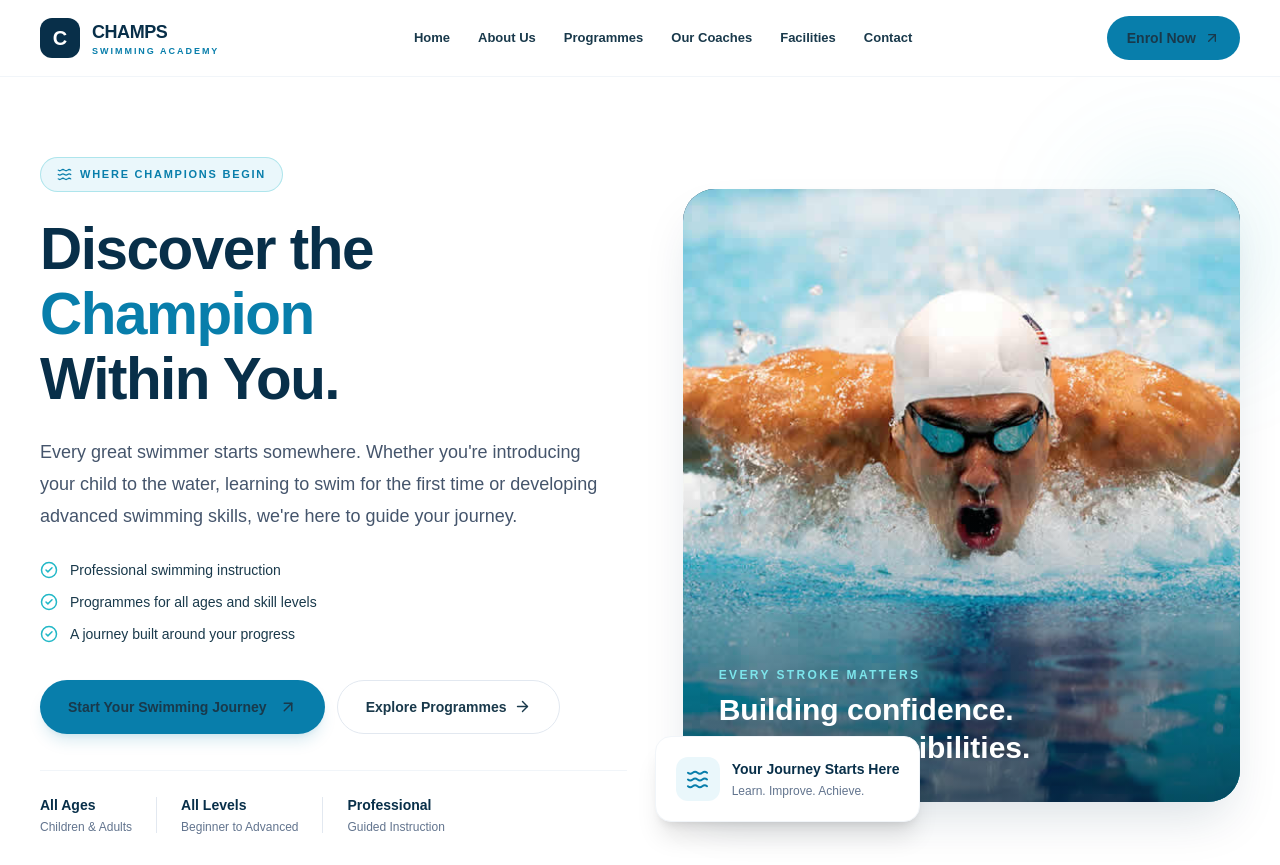
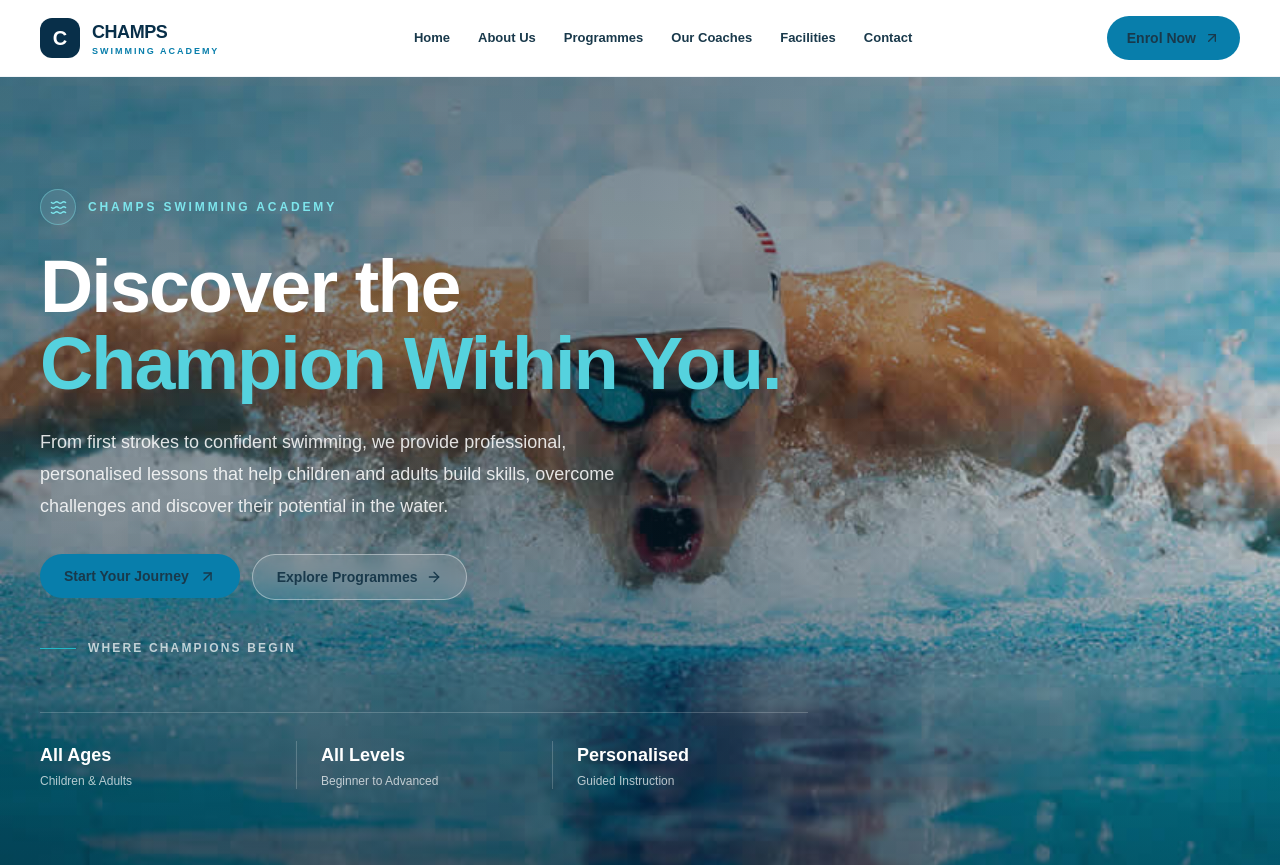
Before and after one commit to Seifuddin/champsswimmingacademy, a Next.js app: page / in a window 1280 px wide. Shown: the top 865 px of the page. Built offline with nearby package versions, Linux system fonts and the light colour scheme.

Commit message:
improved herosection

```diff
--- a/components/home/HeroSection.tsx
+++ b/components/home/HeroSection.tsx
@@ -1,150 +1,128 @@
 
 import Link from "next/link";
 import Image from "next/image";
-import {
-  ArrowRight,
-  ArrowUpRight,
-  CheckCircle2,
-  Waves,
-} from "lucide-react";
-
-const highlights = [
-  "Professional swimming instruction",
-  "Programmes for all ages and skill levels",
-  "A journey built around your progress",
-];
+import { ArrowRight, ArrowUpRight, Waves } from "lucide-react";
 
 export default function HeroSection() {
   return (
-    <section className="relative overflow-hidden bg-white">
-      <div className="mx-auto grid max-w-7xl items-center gap-10 px-5 py-12 sm:px-8 sm:py-16 lg:grid-cols-[1fr_0.95fr] lg:gap-14 lg:px-10 lg:py-20">
+    <section className="relative isolate flex min-h-[620px] items-center overflow-hidden bg-[#052438] sm:min-h-[660px] lg:min-h-[680px]">
 
-        {/* Hero Content */}
-        <div className="relative z-10 max-w-2xl">
-          <div className="mb-6 inline-flex items-center gap-2 rounded-full border border-[#22B8C7]/30 bg-[#EAF7FB] px-4 py-2">
-            <Waves size={15} className="text-[#087EAB]" />
-            <span className="text-[11px] font-bold uppercase tracking-[0.16em] text-[#087EAB]">
-              Where Champions Begin
+      {/* Background photograph */}
+      <Image
+        src="/images/hero.jpg"
+        alt="Swimmers training in a swimming pool"
+        fill
+        priority
+        sizes="100vw"
+        className="object-cover object-center"
+      />
+
+      {/* Cinematic overlays */}
+      <div className="absolute inset-0 -z-0 bg-gradient-to-r from-[#031D2D]/45 via-[#052438]/45 to-[#052438]/20" />
+      <div className="absolute inset-0 -z-0 bg-gradient-to-t from-[#031D2D]/45 via-transparent to-[#031D2D]/15" />
+
+      {/* Aquatic accent */}
+      <div className="absolute bottom-0 left-0 right-0 -z-0 h-[3px] bg-gradient-to-r from-[#087EAB] via-[#22B8C7] to-transparent" />
+
+      {/* Content */}
+      <div className="relative z-10 mx-auto w-full max-w-7xl px-5 py-20 sm:px-8 sm:py-24 lg:px-10 lg:py-28">
+
+        <div className="max-w-3xl">
+
+          {/* Eyebrow */}
+          <div className="mb-5 flex items-center gap-3 sm:mb-6">
+            <span className="flex h-9 w-9 shrink-0 items-center justify-center rounded-full border border-[#7DE5EC]/40 bg-white/10 text-[#7DE5EC] backdrop-blur-sm">
+              <Waves size={17} />
+            </span>
+
+            <span className="text-[10px] font-bold uppercase tracking-[0.2em] text-[#7DE5EC] sm:text-xs sm:tracking-[0.24em]">
+              Champs Swimming Academy
             </span>
           </div>
 
-          <h1 className="text-4xl font-black leading-[1.12] tracking-tight text-[#082F49] sm:text-5xl lg:text-[3.65rem]">
+          {/* Heading */}
+          <h1 className="max-w-3xl text-[2.75rem] font-black leading-[1.04] tracking-tight text-white sm:text-6xl lg:text-[4.6rem]">
             Discover the
-            <span className="block text-[#087EAB]">
-              Champion
+            <span className="block text-[#55D2DE]">
+              Champion Within You.
             </span>
-            Within You.
           </h1>
 
-          <p className="mt-6 max-w-xl text-base leading-7 text-slate-600 sm:text-lg sm:leading-8">
-            Every great swimmer starts somewhere. Whether you're introducing
-            your child to the water, learning to swim for the first time or
-            developing advanced swimming skills, we're here to guide your
-            journey.
+          {/* Description */}
+          <p className="mt-5 max-w-xl text-[15px] leading-7 text-white/85 sm:mt-6 sm:text-lg sm:leading-8">
+            From first strokes to confident swimming, we provide
+            professional, personalised lessons that help children
+            and adults build skills, overcome challenges and
+            discover their potential in the water.
           </p>
 
-          {/* Highlights */}
-          <div className="mt-7 space-y-3">
-            {highlights.map((item) => (
-              <div key={item} className="flex items-center gap-3">
-                <CheckCircle2
-                  size={18}
-                  className="shrink-0 text-[#22B8C7]"
-                />
-                <span className="text-sm font-medium text-[#19394B]">
-                  {item}
-                </span>
-              </div>
-            ))}
-          </div>
+          {/* Buttons */}
+          <div className="mt-7 flex flex-col items-start gap-3 min-[420px]:flex-row sm:mt-8">
 
-          {/* Buttons */}
-          <div className="mt-9 flex flex-col gap-3 sm:flex-row">
             <Link
               href="/contact"
-              className="group inline-flex items-center justify-center gap-3 rounded-full bg-[#087EAB] px-7 py-4 text-sm font-bold text-white shadow-lg shadow-[#087EAB]/15 transition-all hover:-translate-y-0.5 hover:bg-[#082F49]"
+              className="group inline-flex min-h-11 w-full items-center justify-center gap-2.5 rounded-full bg-[#087EAB] px-5 py-3 text-[13px] font-bold text-white transition-all duration-300 hover:bg-[#22B8C7] hover:text-[#052438] min-[420px]:w-auto sm:px-6 sm:text-sm"
             >
-              Start Your Swimming Journey
-              <ArrowUpRight size={18} />
+              Start Your Journey
+              <ArrowUpRight
+                size={17}
+                className="shrink-0 transition-transform group-hover:translate-x-0.5 group-hover:-translate-y-0.5"
+              />
             </Link>
 
             <Link
               href="/programmes"
-              className="inline-flex items-center justify-center gap-2 rounded-full border border-slate-200 px-7 py-4 text-sm font-bold text-[#082F49] transition-colors hover:border-[#22B8C7] hover:bg-[#EAF7FB]"
+              className="group inline-flex min-h-11 w-full items-center justify-center gap-2 rounded-full border border-white/40 bg-white/10 px-5 py-3 text-[13px] font-bold text-white backdrop-blur-sm transition-all hover:border-white hover:bg-white/20 min-[420px]:w-auto sm:px-6 sm:text-sm"
             >
               Explore Programmes
-              <ArrowRight size={17} />
+              <ArrowRight
+                size={16}
+                className="shrink-0 transition-transform group-hover:translate-x-1"
+              />
             </Link>
+
           </div>
 
-          {/* Audience */}
-          <div className="mt-9 flex flex-wrap items-center gap-x-6 gap-y-3 border-t border-slate-100 pt-6">
-            <div>
-              <p className="text-sm font-extrabold text-[#082F49]">All Ages</p>
-              <p className="mt-1 text-xs text-slate-500">Children & Adults</p>
-            </div>
-
-            <div className="h-9 w-px bg-slate-200" />
-
-            <div>
-              <p className="text-sm font-extrabold text-[#082F49]">All Levels</p>
-              <p className="mt-1 text-xs text-slate-500">Beginner to Advanced</p>
-            </div>
-
-            <div className="h-9 w-px bg-slate-200" />
-
-            <div>
-              <p className="text-sm font-extrabold text-[#082F49]">Professional</p>
-              <p className="mt-1 text-xs text-slate-500">Guided Instruction</p>
-            </div>
+          {/* Supporting statement */}
+          <div className="mt-8 flex items-center gap-3 sm:mt-10">
+            <span className="h-px w-9 bg-[#22B8C7]" />
+            <p className="text-[10px] font-semibold uppercase tracking-[0.16em] text-white/70 sm:text-xs sm:tracking-[0.18em]">
+              Where Champions Begin
+            </p>
           </div>
         </div>
 
-        {/* Hero Image */}
-        <div className="relative mx-auto w-full max-w-[560px] lg:max-w-none">
-          <div className="absolute -right-5 -top-5 h-40 w-40 rounded-full bg-[#22B8C7]/15 blur-3xl" />
+        {/* Bottom information */}
+        <div className="mt-10 grid max-w-3xl grid-cols-3 border-t border-white/20 pt-5 sm:mt-14 sm:pt-7">
 
-          <div className="relative aspect-[4/4.4] overflow-hidden rounded-[2rem] bg-[#082F49] shadow-2xl shadow-[#082F49]/15">
-            <Image
-              src="/images/hero.jpg"
-              alt="Swimmer training in a swimming pool"
-              fill
-              priority
-              sizes="(max-width: 1024px) 100vw, 50vw"
-              className="object-cover"
-            />
-
-            <div className="absolute inset-0 bg-gradient-to-t from-[#052438]/70 via-transparent to-transparent" />
-
-            <div className="absolute bottom-0 left-0 right-0 p-7 sm:p-9">
-              <p className="text-xs font-bold uppercase tracking-[0.2em] text-[#7DE5EC]">
-                Every Stroke Matters
-              </p>
-              <h2 className="mt-2 max-w-sm text-2xl font-extrabold leading-tight text-white sm:text-3xl">
-                Building confidence. Creating possibilities.
-              </h2>
-            </div>
+          <div className="pr-2 sm:pr-3">
+            <p className="text-base font-extrabold text-white sm:text-lg">
+              All Ages
+            </p>
+            <p className="mt-1 text-[10px] leading-4 text-white/70 sm:text-xs">
+              Children & Adults
+            </p>
           </div>
 
-          {/* Floating Information */}
-          <div className="absolute -bottom-5 -left-3 rounded-2xl border border-slate-100 bg-white p-4 shadow-xl sm:-left-7 sm:p-5">
-            <div className="flex items-center gap-3">
-              <div className="flex h-11 w-11 items-center justify-center rounded-xl bg-[#EAF7FB]">
-                <Waves size={23} className="text-[#087EAB]" />
-              </div>
+          <div className="border-l border-white/20 px-3 sm:px-6">
+            <p className="text-base font-extrabold text-white sm:text-lg">
+              All Levels
+            </p>
+            <p className="mt-1 text-[10px] leading-4 text-white/70 sm:text-xs">
+              Beginner to Advanced
+            </p>
+          </div>
 
-              <div>
-                <p className="text-sm font-extrabold text-[#082F49]">
-                  Your Journey Starts Here
-                </p>
-                <p className="mt-1 text-xs text-slate-500">
-                  Learn. Improve. Achieve.
-                </p>
-              </div>
-            </div>
+          <div className="border-l border-white/20 pl-3 sm:pl-6">
+            <p className="text-base font-extrabold text-white sm:text-lg">
+              Personalised
+            </p>
+            <p className="mt-1 text-[10px] leading-4 text-white/70 sm:text-xs">
+              Guided Instruction
+            </p>
           </div>
+
         </div>
-
       </div>
     </section>
   );
```
